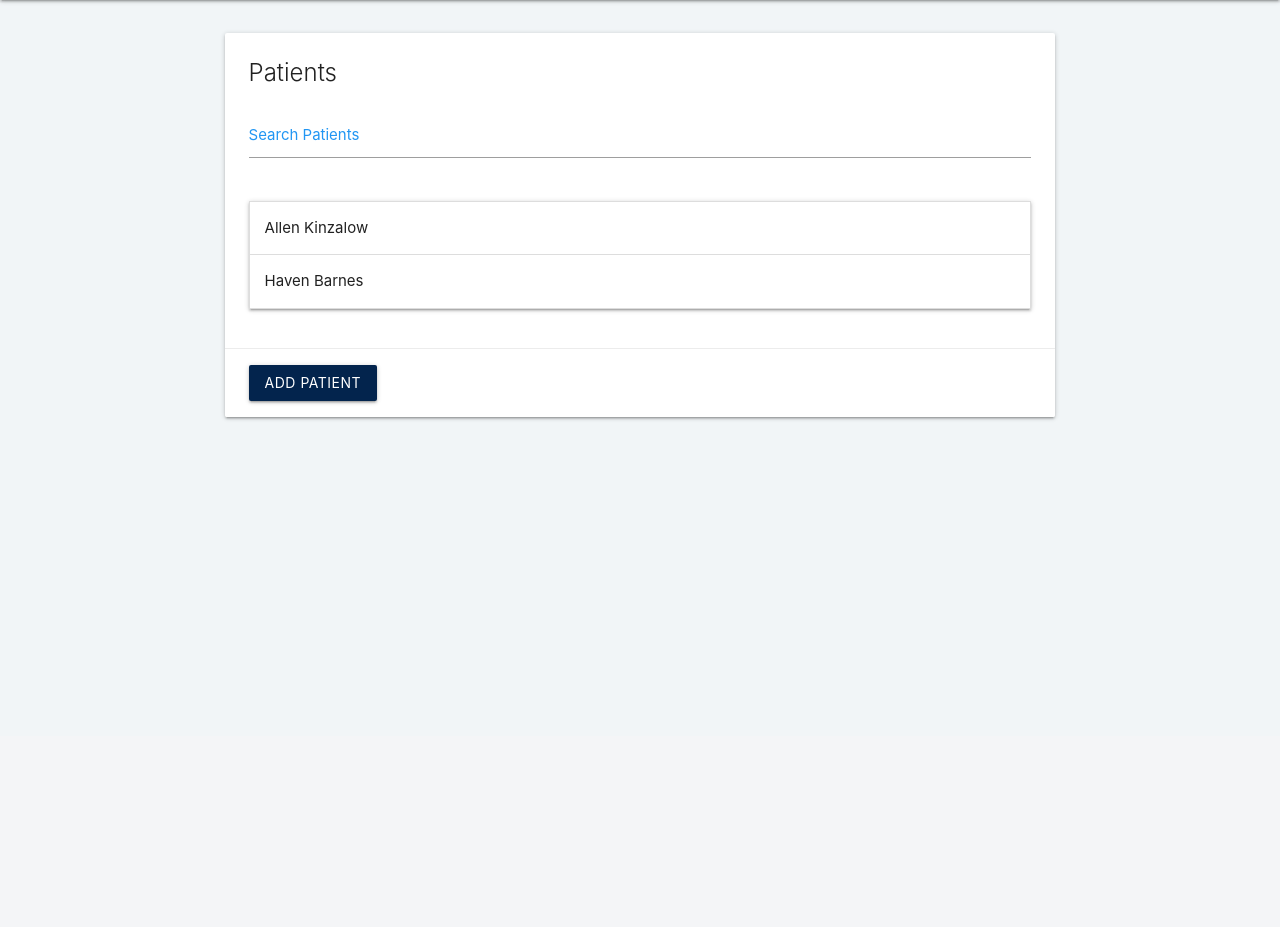
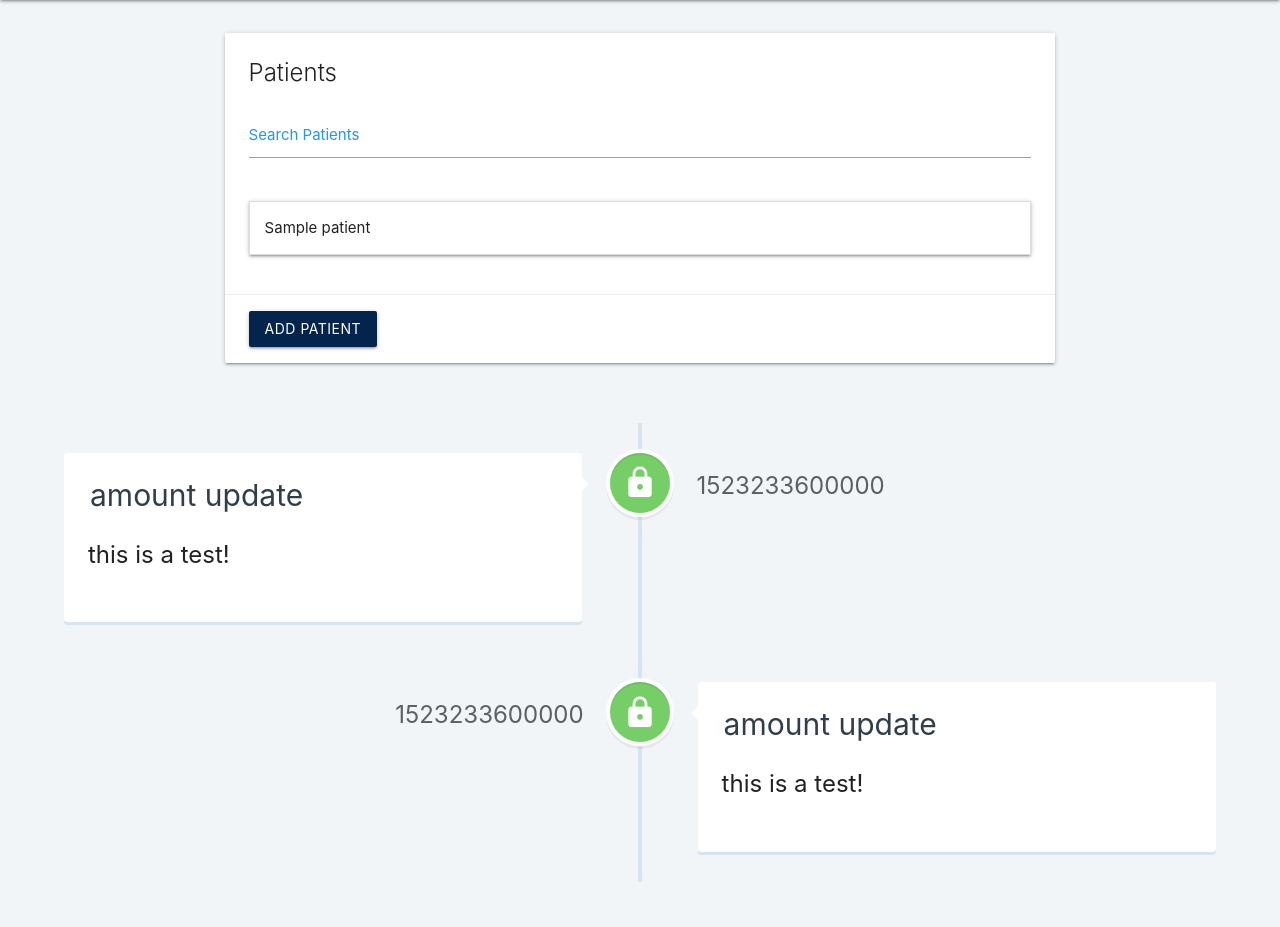
Before and after one commit to allenkinzalow/AU-SEC, a Flask app: page / in a window 1280 px wide. Shown: the part 64-991 px from the top of the page. Before the commit the page ends 484 px from the top, so only its background shows below. Run offline with Flask 2, Linux system fonts and the light colour scheme; tables that the repository leaves empty hold one stand-in row (values such as "Sample post").

Commit message:
patients GET all

```diff
--- a/models.py
+++ b/models.py
@@ -15,6 +15,14 @@ class Patient(Base):
 
 	def get_columns(self):
 		return ['data_id', 'name', ]
+
+	def to_json(self):
+		return {
+			'data_id': self.data_id,
+			'name': self.name,
+			'medicine': self.medicine,
+			'amount': self.amount,
+		}
 
 
 class Authorizer_User(Base):
--- a/routes.py
+++ b/routes.py
@@ -17,6 +17,11 @@ def check_json(json, *params):
 @routes.route('/')
 def index():
     return render_template('index.html')
+
+@routes.route('/api/patients', methods=['GET'])
+def get_all_patients():
+    patients = Patient.query.all()
+    return jsonify([p.to_json() for p in patients])
 
 # {preferred_comms: <integer>{1,2,3}, contact_info: <string>}
 @routes.route('/api/auth_users/create_user', methods=['POST'])
--- a/static/js/aumed.js
+++ b/static/js/aumed.js
@@ -26,9 +26,6 @@ AUMed = {
             _patients: [],
             populate: function() {
                 // todo: use API instead of hardcoding.
-                this._patients.push(new AUMed.Schema.Patient({auth_id: "12345", name: "Allen Kinzalow"}));
-                this._patients.push(new AUMed.Schema.Patient({auth_id: "12346", name: "Haven Barnes"}));
-
                 $('#patients_table').html(
                     this._patients.reduce(function(str, patient) {
                         return str +  AUMed.Util.template($('#patient_entry_template').html(), {
@@ -51,8 +48,17 @@ AUMed = {
 
             },
             open: function() {
+                var self = this;
                 $('#patients_card').show();
-                this.populate();
+                AUMed.Util.api({
+                    url: 'patients',
+                    callback: (data) => {
+                        data.forEach(d => {
+                            self._patients.push(new AUMed.Schema.Patient(d));
+                        });
+                        self.populate();
+                    }
+                });
             },
             close: function() {
                 $('#patients_card').hide();
@@ -97,6 +103,7 @@ AUMed = {
                         });
                     }, "")
                 );
+                initializeTimeline();
                 M.AutoInit();
             },
             open: function() {
@@ -131,8 +138,6 @@ AUMed = {
                 instance.open();
             }
         },
-        authorizations: {},
-        timeline: {},
     },
 };
 
--- a/static/js/libraries/timeline.js
+++ b/static/js/libraries/timeline.js
@@ -42,7 +42,8 @@
 		}
 	};
 
-	$(document).ready(() => {
+	var initialize = function() {
+
 		var verticalTimelines = document.getElementsByClassName("js-cd-timeline"),
 		verticalTimelinesArray = [],
 		scrolling = false;
@@ -68,5 +69,11 @@
 			});
 			scrolling = false;
 		};
+
+	};
+
+	window.initializeTimeline = initialize;
+	$(document).ready(() => {
+		initialize();
 	});
 })();
--- a/templates/index.html
+++ b/templates/index.html
@@ -43,7 +43,7 @@
                         <a href="/#timelog">Timelog</a>
                     </li>
                     <li>
-                        <a id="user-label" class="dropdown-trigger" data-target="settings_dropdown" data-beloworigin="true">Patient
+                        <a id="user-label" class="dropdown-trigger" data-target="settings_dropdown" data-covertrigger="true" data-contrainwidth="false">Patient
                             <i class="material-icons right">arrow_drop_down</i>
                         </a>
                     </li>
```
